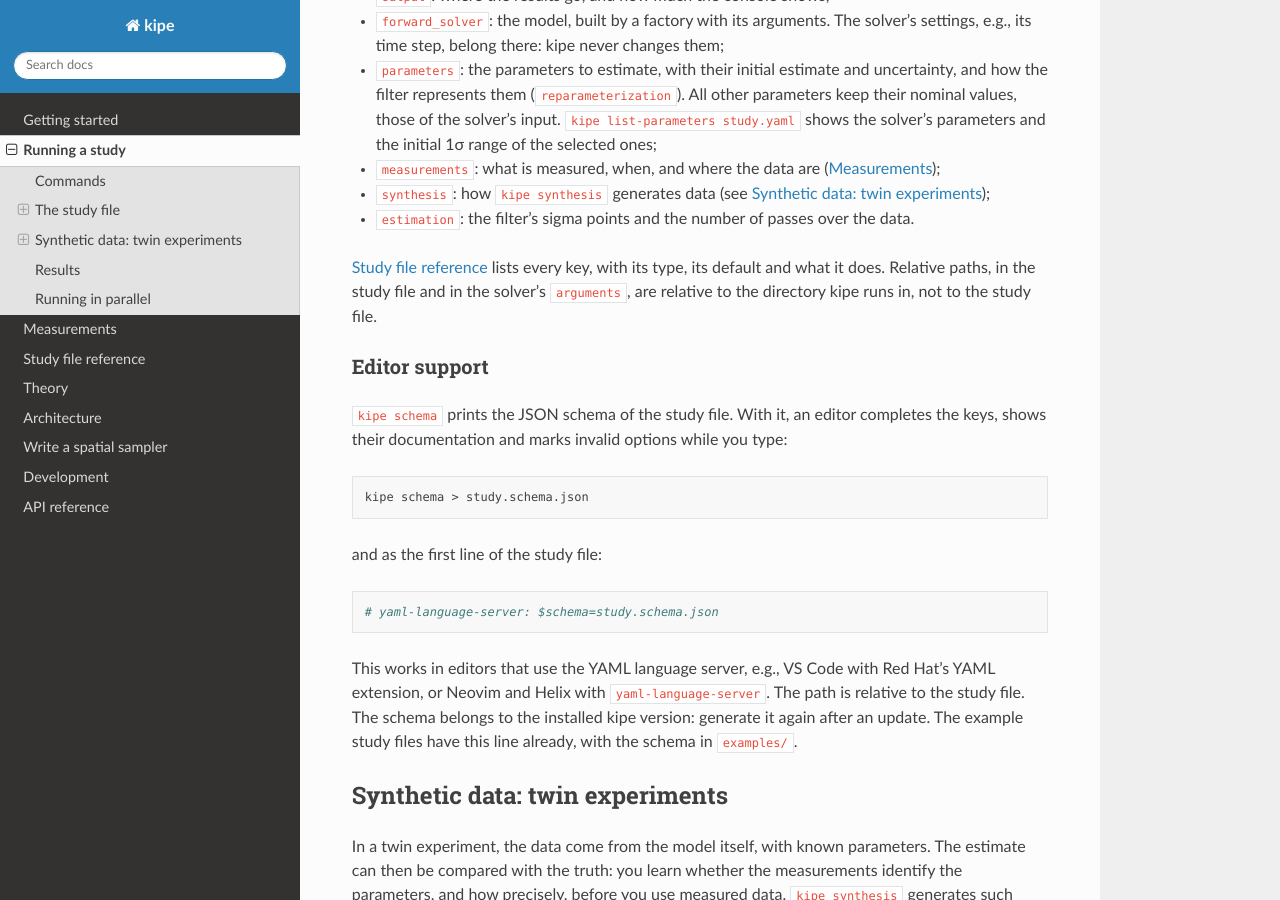
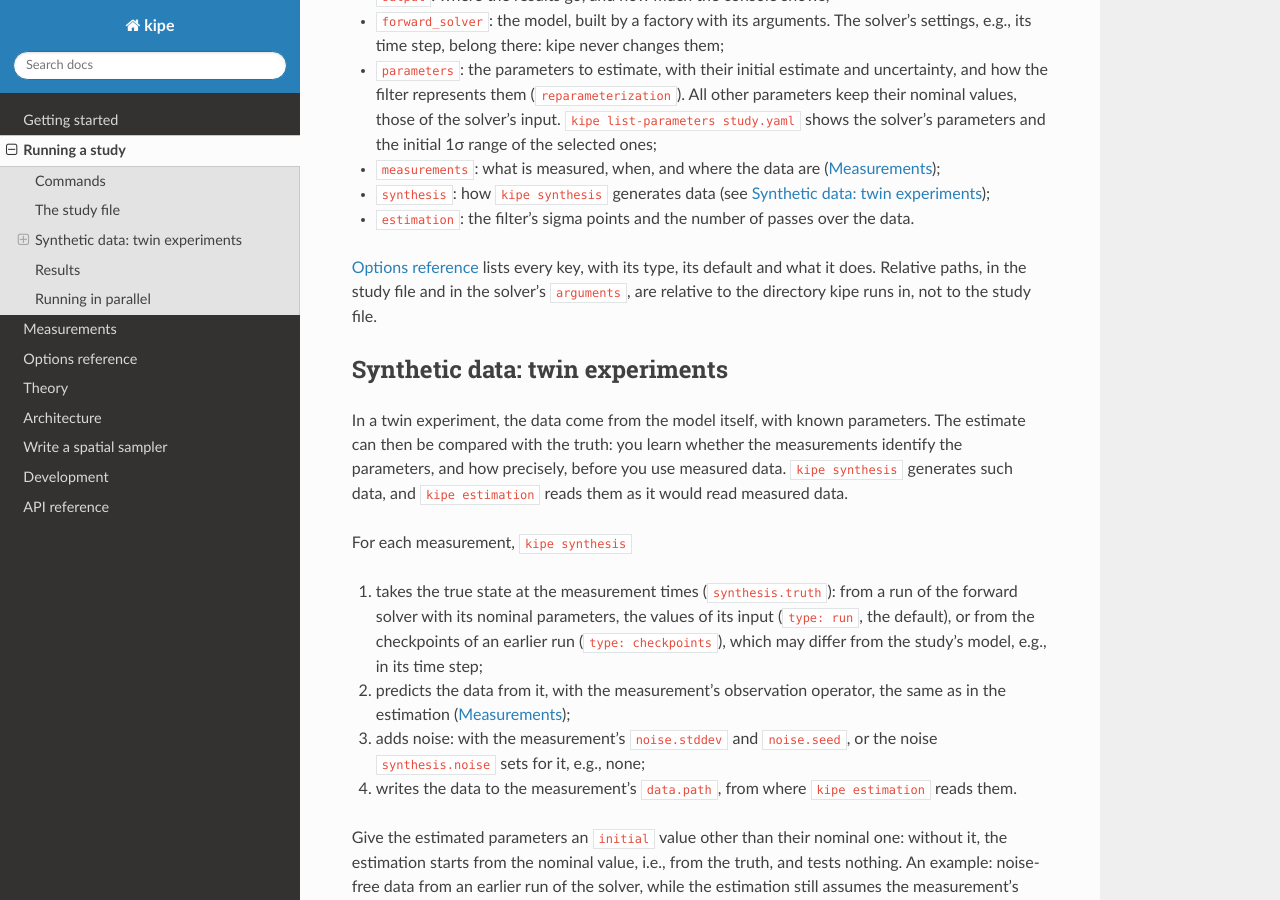
Before and after one commit to cardiomath/kipe, a Sphinx documentation site: the page built from docs/source/running.rst, in a window 1280 px wide and 900 px high, scrolled down 1075 px. Built offline with Sphinx 7.4.7 and the Read the Docs theme 3.1.0, drawn with Linux system fonts in a browser that asks for light colours; pages that are not in the unit, such as notebooks, are missing from menus.

Commit message:
docs: study reference

```diff
--- a/docs/source/running.rst
+++ b/docs/source/running.rst
@@ -58,29 +58,6 @@ sections:
 :doc:`study_file` lists every key, with its type, its default and what it does. Relative paths,
 in the study file and in the solver's ``arguments``, are relative to the directory kipe runs in,
 not to the study file.
-
-Editor support
-^^^^^^^^^^^^^^
-
-.. Maybe just send to the API documentation instead of repeating all the details here?
-
-``kipe schema`` prints the JSON schema of the study file. With it, an editor completes the keys,
-shows their documentation and marks invalid options while you type:
-
-.. code-block:: bash
-
-    kipe schema > study.schema.json
-
-and as the first line of the study file:
-
-.. code-block:: yaml
-
-    # yaml-language-server: $schema=study.schema.json
-
-This works in editors that use the YAML language server, e.g., VS Code with Red Hat's YAML
-extension, or Neovim and Helix with ``yaml-language-server``. The path is relative to the study
-file. The schema belongs to the installed kipe version: generate it again after an update.
-The example study files have this line already, with the schema in ``examples/``.
 
 
 .. _synthetic-data:
```
Also changed, not shown: other parts of docs/source/running.rst (+1 -1 lines), docs/source/study_file.rst (+31 -2 lines).
